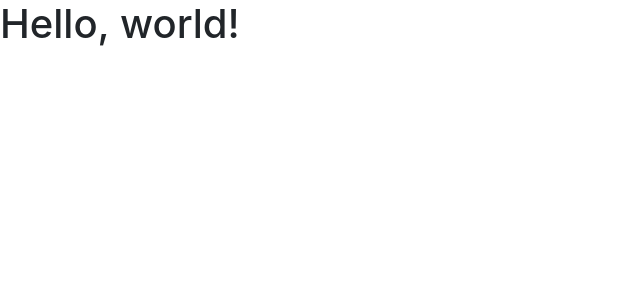
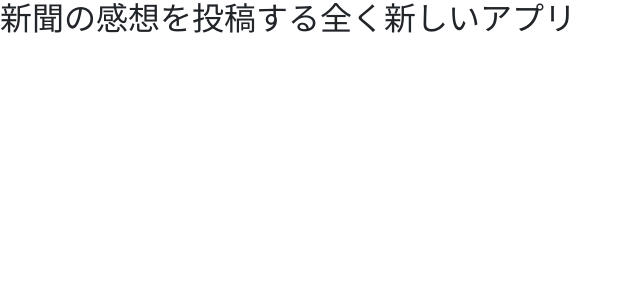
Before and after one commit to yf1121/summer_hackason_team1, a React (Create React App) app: page / in a window 1280 px wide. Shown: the top 300 px of the page, without its empty margins (0-640 px from the left). Built offline with nearby package versions, Linux system fonts and the light colour scheme.

Commit message:
change passage

```diff
--- a/src/App.jsx
+++ b/src/App.jsx
@@ -2,7 +2,7 @@ import React from 'react';
 // import { BrowserRouter, Route, Link } from 'react-router-dom';
 
 const App = () => (
-  <h1>Hello, world!</h1>
+  <h2>新聞の感想を投稿する全く新しいアプリ</h2>
 );
 
 export default App;
```
